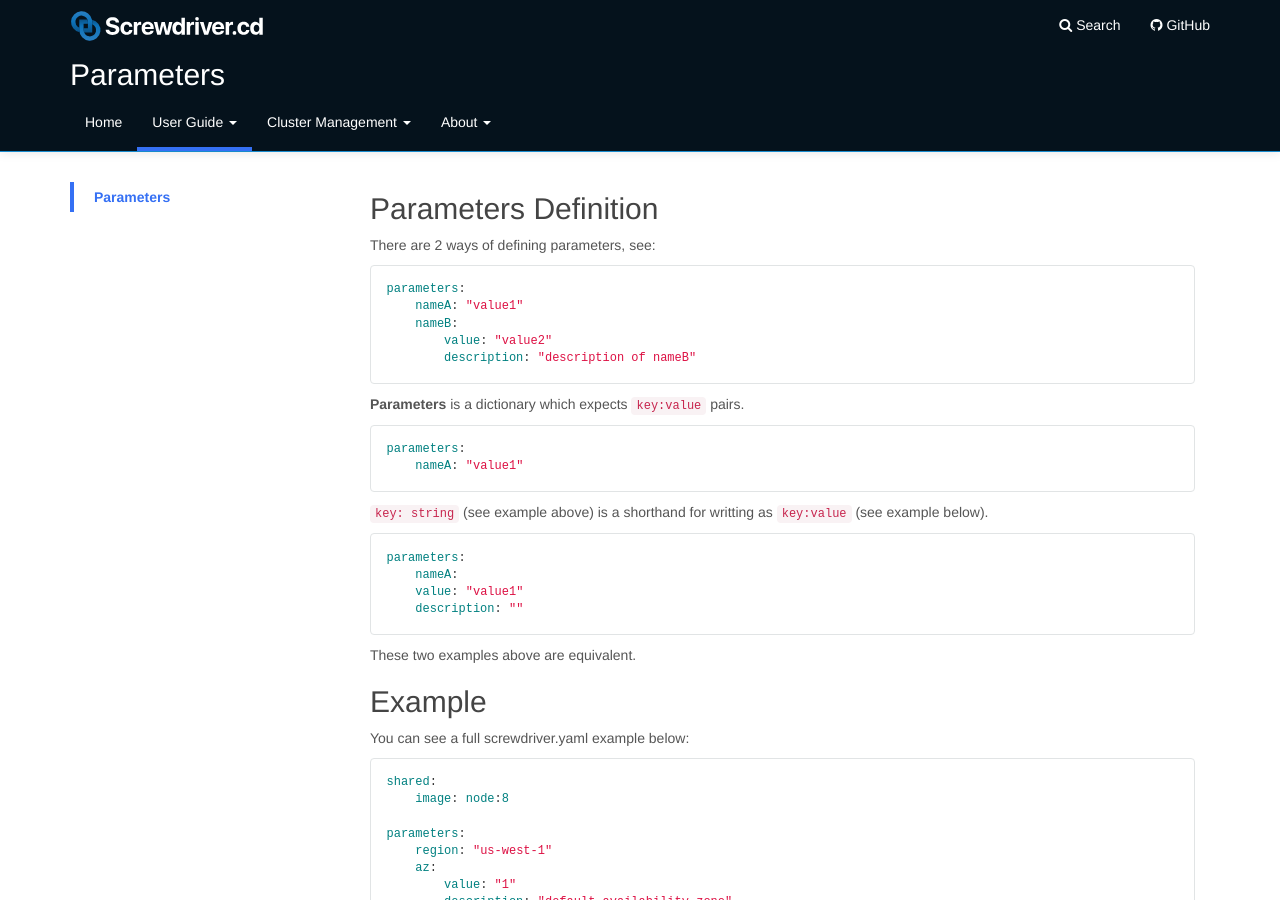
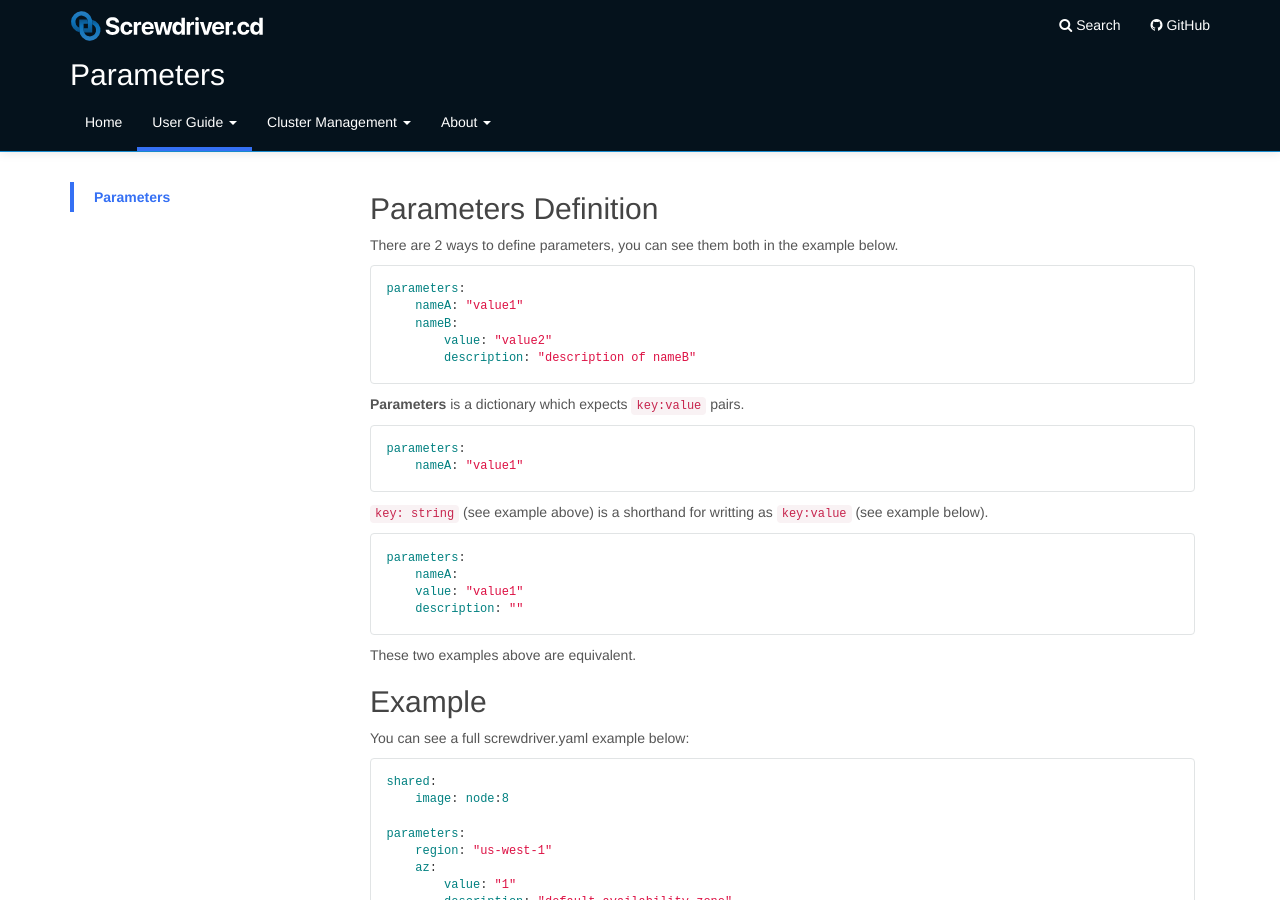
Before and after one commit to screwdriver-cd/guide, a Jekyll site: the page built from docs/user-guide/configuration/parameters.md, in a window 1280 px wide and 900 px high. Built offline with Jekyll 4.4.1, drawn with Linux system fonts in a browser that asks for light colours.

Commit message:
Update docs/user-guide/configuration/parameters.md
Co-Authored-By: Tiffany K <tiffanykyi@gmail.com>

````diff
--- a/docs/user-guide/configuration/parameters.md
+++ b/docs/user-guide/configuration/parameters.md
@@ -9,7 +9,7 @@ toc:
       active: true
 ---
 ## Parameters Definition
-There are 2 ways of defining parameters, see:
+There are 2 ways to define parameters, you can see them both in the example below.
 
 ```yaml
 parameters:
````
